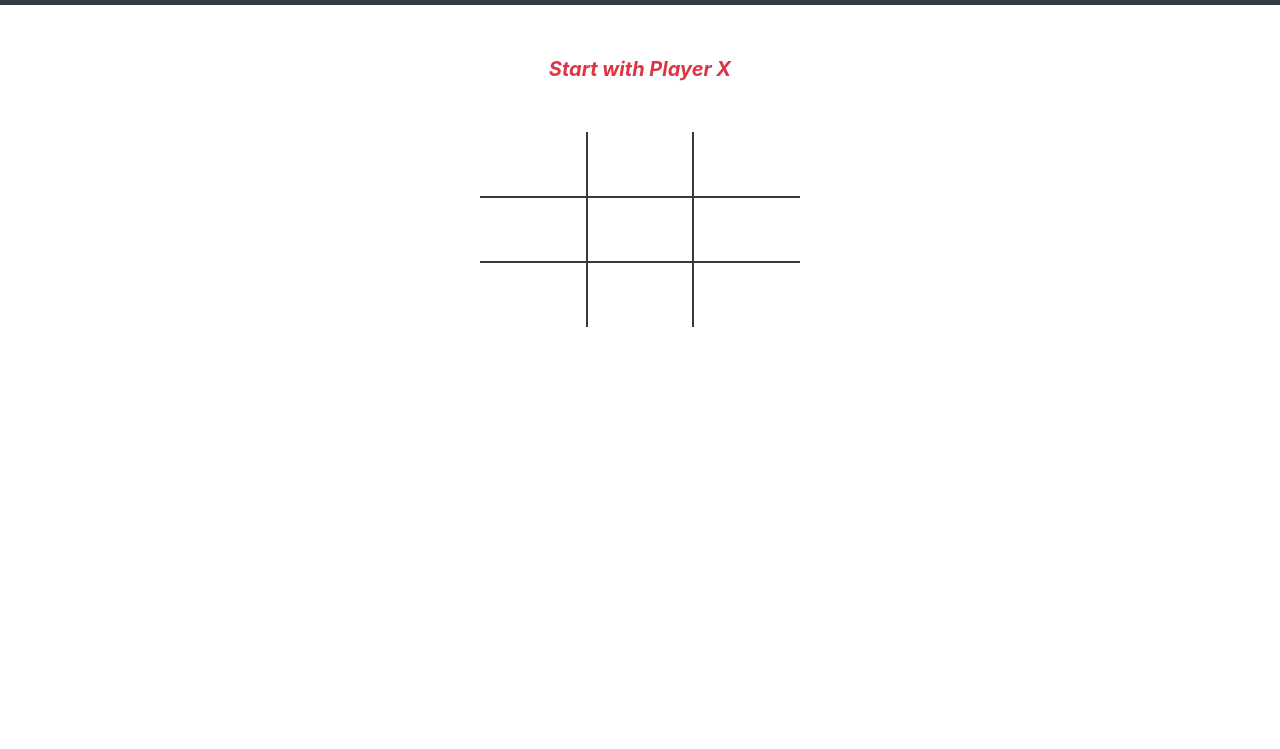
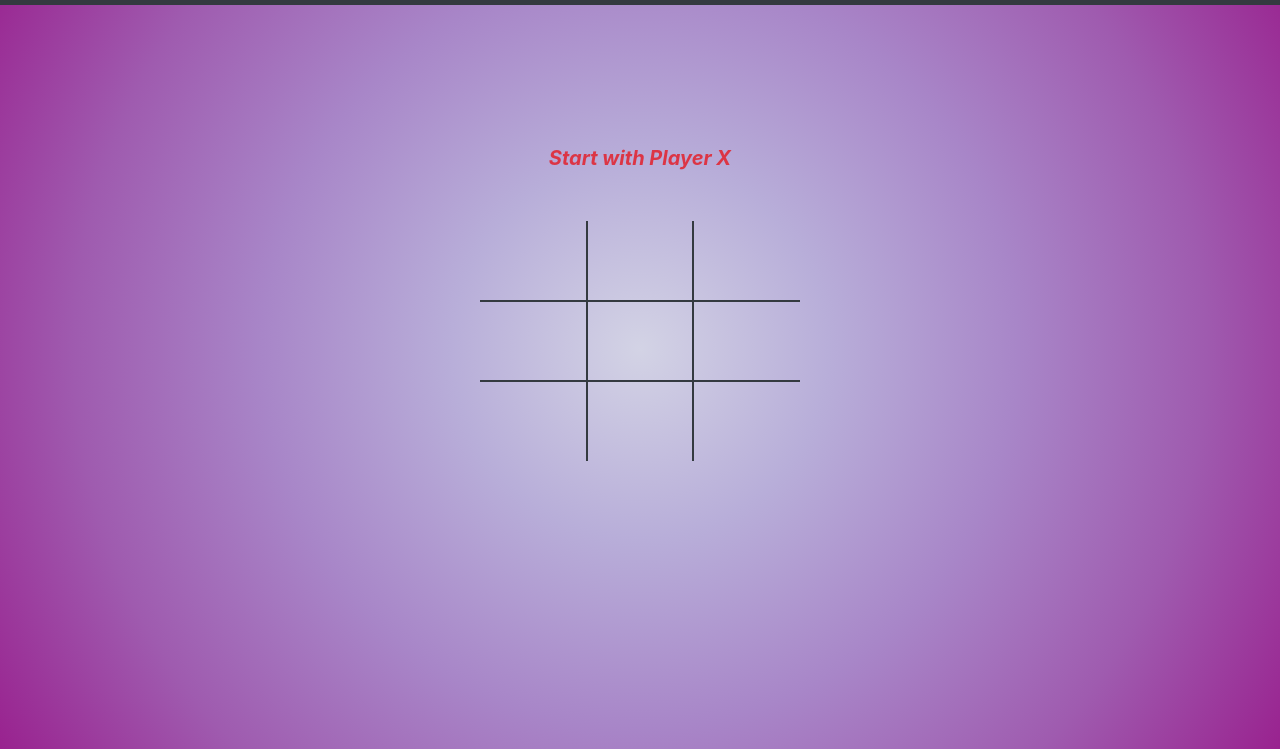
Before and after one commit to Alnabeel/tic-tac-toe, a plain HTML site: page index.html in a window 1280 px wide. Shown: the part 51-800 px from the top of the page. Drawn offline with nearby package versions, Linux system fonts and the light colour scheme.

Commit message:
last commit with background

```diff
--- a/index.html
+++ b/index.html
@@ -15,6 +15,7 @@
 </head>
 
 <body class="">
+    <div class="blur">
     <!-- Image and text -->
     <nav class="navbar navbar-light bg-dark">
         <a class="navbar-brand text-white" href="#">
@@ -25,61 +26,27 @@
     </nav>
     <div class="container-fluid mt-5">
         <div class="row justify-content-center">
-            <div class="col-3 text-center text-success font-weight-bold font-italic " id="winner"></div>
+            <marquee width="50%" direction="right" height="90px" scrollamount="13" >
+
+                 <div class="col-3 text-center text-dark font-weight-bold font-italic " id="winner"></div></marquee>
         </div>
         <div class="row justify-content-center">
             <div class="col-3 text-center text-danger font-weight-bold font-italic  " id="player"></div>
         </div>
         <div class="row justify-content-center mt-5">
-            <div class="col-1 border border-dark border-left-0 border-top-0">
-                <div class=" col ">
-
-                </div>
-            </div>
-            <div class="col-1 border border-dark border-top-0">
-                <div class=" col">
-
-                </div>
-            </div>
-            <div class="col-1 border border-dark border-right-0 border-top-0">
-                <div class=" col ">
-
-                </div>
-            </div>
+            <div class="col-1 border border-dark border-left-0 border-top-0"></div>
+            <div class="col-1 border border-dark border-top-0"></div>
+            <div class="col-1 border border-dark border-right-0 border-top-0"> </div>
         </div>
         <div class="row justify-content-center ">
-            <div class="col-1 border border-dark border-left-0">
-                <div class=" col">
-
-                </div>
-            </div>
-            <div class="col-1 border border-dark">
-                <div class=" col">
-
-                </div>
-            </div>
-            <div class="col-1 border border-dark border-right-0">
-                <div class=" col">
-
-                </div>
-            </div>
+            <div class="col-1 border border-dark border-left-0"></div>
+            <div class="col-1 border border-dark"> </div>
+            <div class="col-1 border border-dark border-right-0"> </div>
         </div>
         <div class="row justify-content-center">
-            <div class="col-1 border border-dark border-left-0 border-bottom-0">
-                <div class=" col">
-
-                </div>
-            </div>
-            <div class="col-1 border border-dark border-bottom-0 ">
-                <div class=" col">
-
-                </div>
-            </div>
-            <div class="col-1 border border-dark border-right-0 border-bottom-0">
-                <div class=" col ">
-
-                </div>
-            </div>
+            <div class="col-1 border border-dark border-left-0 border-bottom-0"></div>
+            <div class="col-1 border border-dark border-bottom-0 "></div>
+            <div class="col-1 border border-dark border-right-0 border-bottom-0"></div>
         </div>
         <div class="row justify-content-center">
             <div class="col-4 justify-content-center text-center mt-5">
@@ -89,6 +56,8 @@
         </div>
     </div>
     <script src="main.js"></script>
+    </div>
 </body>
 
+
 </html>
--- a/main.js
+++ b/main.js
@@ -1,4 +1,4 @@
-let column = document.querySelectorAll(".col")//declare variable for Dom Element for rows and column
+let column = document.querySelectorAll(".col-1")//declare variable for Dom Element for rows and column
 let changePlayer = document.getElementById("player")// declare variable for DOM Element to show who's Turn
 let winner = document.getElementById("winner")// declare variable for Dom Element to show winner
 let btn = document.querySelector(".btn")
--- a/style.css
+++ b/style.css
@@ -1,41 +1,48 @@
-.col-1{
-    height: 65px;
+.col-1 {
+    height: 80px;
     width: 65px;
     cursor: pointer;
 }
-.circle{
 
-    background-image: url(https://www.freepnglogos.com/uploads/circle-png/red-round-clip-art-download-12.png);
-    background-repeat: no-repeat;
-    background-size: contain;
+.circle {
+
+
+    background-image: url(https://www.downloadclipart.net/thumb/22241-red-circle-vector-thumb.png);
+    background-repeat: round;
     padding: 30px;
-   pointer-events: none;
+    pointer-events: none;
 }
-.cross{
+
+.cross {
 
     background-image: url(https://www.freeiconspng.com/uploads/black-x-png-32.png);
-    background-repeat: no-repeat;
-    background-size: contain;
+    background-repeat: round;
+    /* background-size: contain; */
     padding: 30px;
     pointer-events: none;
 
 }
-body{
-    /* background-image: url(https://media.istockphoto.com/photos/glowing-sun-on-orange-sky-picture-id1257088461?b=1&k=20&m=1257088461&s=170667a&w=0&h=FSiryAD8IrzBXvSlECm40TlH1IN36ww8bofxoIg49BU=); */
+
+.blur{
     height: 100vh;
-    /* background-repeat: no-repeat; */
-    /* background-size: cover; */
+    background-image: radial-gradient(circle, #d3d3e5, #b8aed9, #a886c8, #9f5baf, #99228f);
+
 }
-.col{
-    height: 100%;
-}
-.display{
+
+
+
+.display {
     background-color: green;
 }
-#winner{
+
+#winner {
     font-size: 30px;
 }
-#player{
+
+#player {
     font-size: 20px;
-    color: red;
+    color: rgb(8, 8, 8);
 }
+.btn{
+    padding-bottom: 100px;
+}
```
